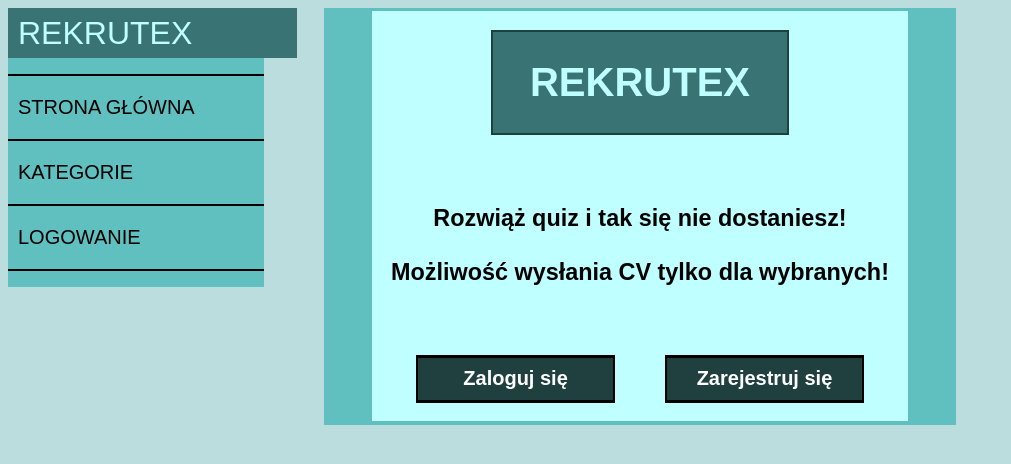
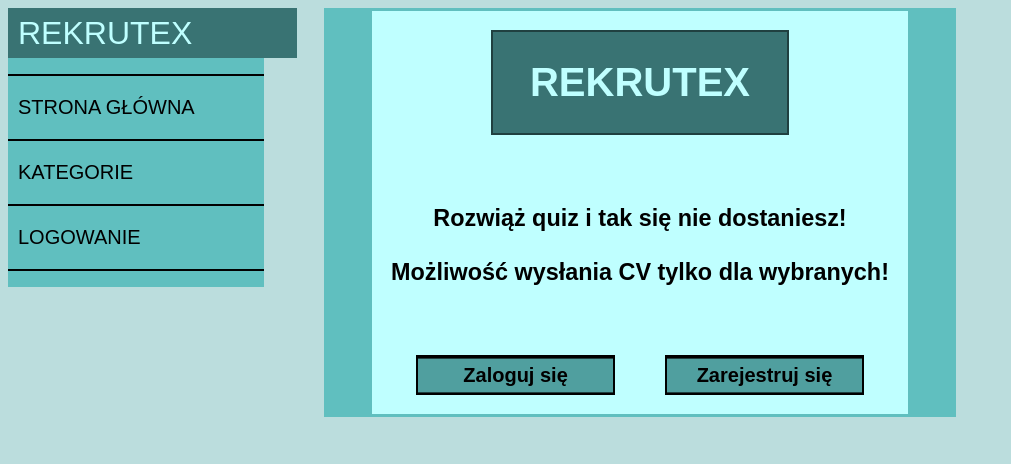
Before and after one commit to AgnieszkaM2/Rekrutex-App, an Angular app in the folder Rekrutex_AngularApp/: page /strona-glowna in a window 1280 px wide. Shown: the top 464 px of the page, without its empty margins (0-1011 px from the left). Built offline with nearby package versions, Linux system fonts and the light colour scheme.

Commit message:
Strona glowna przycisk fix
Fix dla przyciskow

```diff
--- a/Rekrutex_AngularApp/src/app/components/strona-glowna/strona-glowna.component.css
+++ b/Rekrutex_AngularApp/src/app/components/strona-glowna/strona-glowna.component.css
@@ -1,4 +1,4 @@
-#formularz_tlo {
+#glowna_tlo {
   align-self: center;
   background-color: #60bfbf;
   box-sizing: border-box;
@@ -10,13 +10,13 @@
   text-align: center;
   width: 100%;
 }
-#formularz_cialo {
+#glowna_cialo {
   background-color: #bfffff;
   box-sizing: border-box;
   padding: 3%;
   font-family:Arial, Helvetica, sans-serif;
 }
-#formularz_naglowek_tlo {
+#glowna_naglowek_tlo {
   background-color: #204040;
   box-sizing: border-box;
   padding: 0.5%;
@@ -24,14 +24,14 @@
   left: 20%;
   position: relative;
 }
-#formularz_naglowek_cialo {
+#glowna_naglowek_cialo {
   background-color: #397373;
   color:#bfffff;
   box-sizing: border-box;
   font-weight: bold;
   padding:1px;
 }
-#formularz_submit_tlo_left {
+#glowna_submit_tlo_left {
   background-color: #000000;
   box-sizing: border-box;
   padding: 0.5%;
@@ -40,7 +40,7 @@
   width: 40%;
   left: 5%;
 }
-#formularz_submit_tlo_right {
+#glowna_submit_tlo_right {
   background-color: #000000;
   box-sizing: border-box;
   padding: 0.5%;
@@ -49,11 +49,71 @@
   width: 40%;
   right: 5%;
 }
-#formularz_submit_cialo {
+#glowna_submit_cialo {
   background-color: #204040;
   box-sizing: border-box;
   font-weight: bold;
   color: white;
-  padding-top: 5%;
-  padding-bottom: 5%;
+  padding-top: 0.5%;
+  padding-bottom: 0.5%;
 }
+
+#glowna_submit_tlo_left input[type="submit"] {
+  opacity: 0;
+  position: fixed;
+  width: 0;
+}
+
+#glowna_submit_tlo_left label {
+  color:black;
+  display: inline-block;
+  width:100%;
+  margin: 0;
+  /* background-color: #60bfbf; */
+  background-color: rgba(96,191,191,0.75);
+  box-sizing: border-box;
+  padding-left: 30px;
+  padding-right: 30px;
+  padding-top: 5px;
+  padding-bottom:5px;
+
+}
+
+#glowna_submit_tlo_left label:hover {
+  background-color: rgba(96,191,191,0.5);
+}
+
+#glowna_submit_tlo_left input[type="submit"]:active + label {
+  background-color: rgba(191,255,255,1);
+
+}
+
+#glowna_submit_tlo_right input[type="submit"] {
+  opacity: 0;
+  position: fixed;
+  width: 0;
+}
+
+#glowna_submit_tlo_right label {
+  color:black;
+  display: inline-block;
+  width:100%;
+  margin: 0;
+  /* background-color: #60bfbf; */
+  background-color: rgba(96,191,191,0.75);
+  box-sizing: border-box;
+  padding-left: 20px;
+  padding-right: 20px;
+  padding-top: 5px;
+  padding-bottom:5px;
+
+}
+
+#glowna_submit_tlo_right label:hover {
+  background-color: rgba(96,191,191,0.5);
+}
+
+#glowna_submit_tlo_right input[type="submit"]:active + label {
+  background-color: rgba(191,255,255,1);
+
+}
--- a/Rekrutex_AngularApp/src/app/components/strona-glowna/strona-glowna.component.html
+++ b/Rekrutex_AngularApp/src/app/components/strona-glowna/strona-glowna.component.html
@@ -1,9 +1,9 @@
 <div class="main-div" align="center">
-  <div class="okno_tlo" id="formularz_tlo">
-    <div class="okno_cialo" id="formularz_cialo">
+  <div class="okno_tlo" id="glowna_tlo">
+    <div class="okno_cialo" id="glowna_cialo">
 
-      <div class="naglowek_tlo" id="formularz_naglowek_tlo">
-        <div class="naglowek_cialo" id="formularz_naglowek_cialo">
+      <div class="naglowek_tlo" id="glowna_naglowek_tlo">
+        <div class="naglowek_cialo" id="glowna_naglowek_cialo">
           <h1>REKRUTEX</h1>
         </div>
       </div>
@@ -20,15 +20,17 @@
       <br>
       <br />
 
-      <div class="przycisk_tlo" id="formularz_submit_tlo_left">
-        <div class="przycisk_cialo" id="formularz_submit_cialo">
-          Zaloguj się
+      <div class="przycisk_tlo" id="glowna_submit_tlo_left">
+        <div class="przycisk_cialo" id="glowna_submit_cialo">
+          <input type="submit" id="glowna_zaloguj">
+          <label for="glowna_zaloguj">Zaloguj się</label>
         </div>
       </div>
 
-	  <div class="przycisk_tlo" id="formularz_submit_tlo_right">
-        <div class="przycisk_cialo" id="formularz_submit_cialo">
-          Zarejestruj się
+	  <div class="przycisk_tlo" id="glowna_submit_tlo_right">
+        <div class="przycisk_cialo" id="glowna_submit_cialo">
+          <input type="submit" id="glowna_rejestruj">
+          <label for="glowna_rejestruj">Zarejestruj się</label>
         </div>
       </div>
 
```
